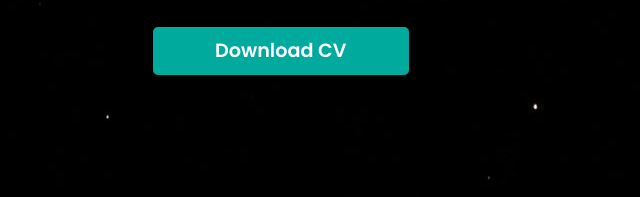
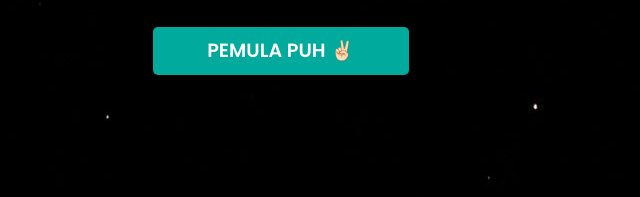
Before and after one commit to Ryekagosaki/PORTOFOLIO-WEBSITE, a plain HTML site: page index.html in a window 1280 px wide. Shown: the part 550-747 px from the top of the page, 0-640 px from the left. Drawn offline with nearby package versions, Linux system fonts and the light colour scheme.

Commit message:
Update index.html

```diff
--- a/index.html
+++ b/index.html
@@ -24,7 +24,7 @@
 
     <!-- Import file CSS custom untuk styling tambahan -->
     <link rel="stylesheet" href="/style.css">
-    <title>Portfolio Website</title>
+    <title>Portfolio Website Rabss</title>
 </head>
 
 <body>
@@ -142,7 +142,7 @@ Saya adalah siswa kelas X SMK JAKARTA TIMUR 1 jurusan Teknik Komputer dan Jaring
                   - Styling didefinisikan di CSS
                 -->
                 <div class="btn" data-aos="zoom-out" data-aos-duration="1500" data-aos-delay="1800">
-                    <button>Download CV</button>
+                    <button>PEMULA PUH ✌🏻</button>
                 </div>
             </div>
 
```
